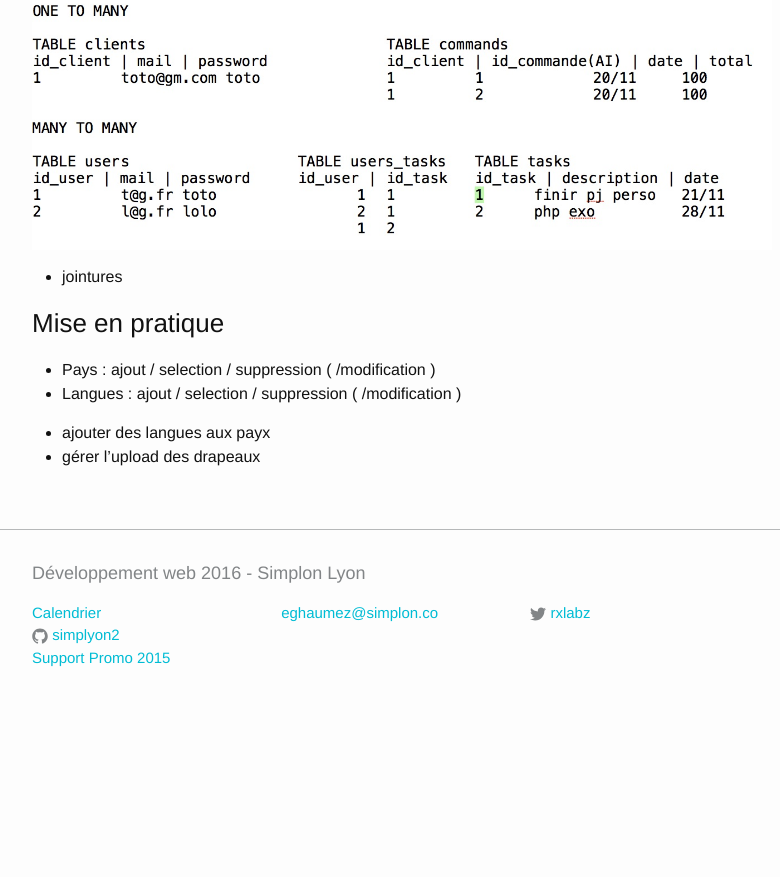
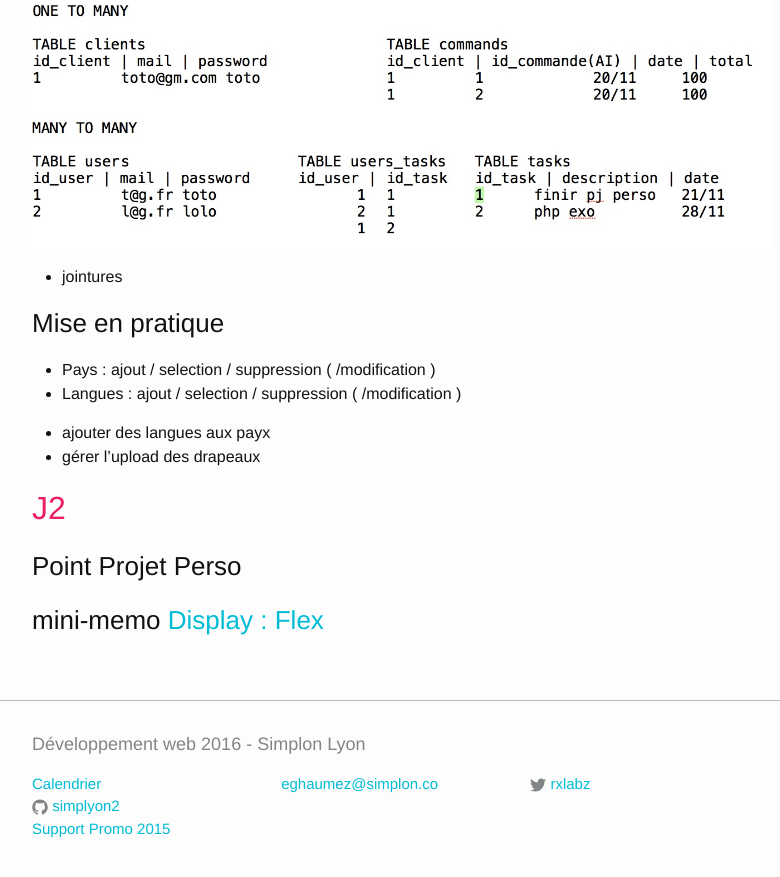
Before and after one commit to cappert/support, a Jekyll site: the page built from _posts/2016-11-14-semaine20.md, in a window 1280 px wide and 900 px high, scrolled down 606 px. Shown: the top 877 px of the window, without its empty margins (238-1018 px from the left). Built offline with Jekyll 4.4.1, drawn with Linux system fonts in a browser that asks for light colours; before the commit the page ends 1335 px from its top, so only the background shows below that.

Commit message:
S20 display:flex

```diff
--- a/_posts/2016-11-14-semaine20.md
+++ b/_posts/2016-11-14-semaine20.md
@@ -24,3 +24,10 @@ categories: hebdo
 
 - ajouter des langues aux payx
 - gérer l'upload des drapeaux
+
+
+## J2
+
+### Point Projet Perso
+
+### mini-memo [Display : Flex](https://gist.github.com/rxlabz/01044b4df9312e6bb7cb0f58a8fd0f7c)
```
